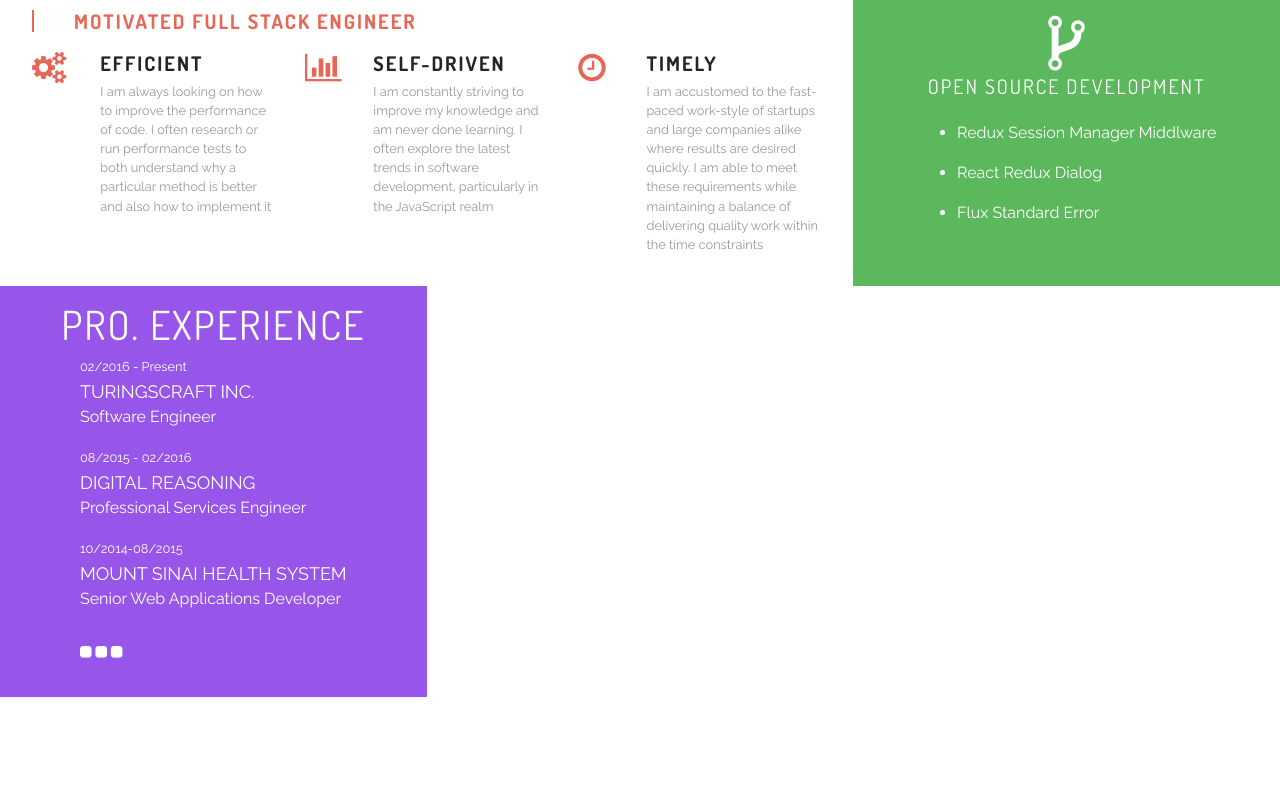
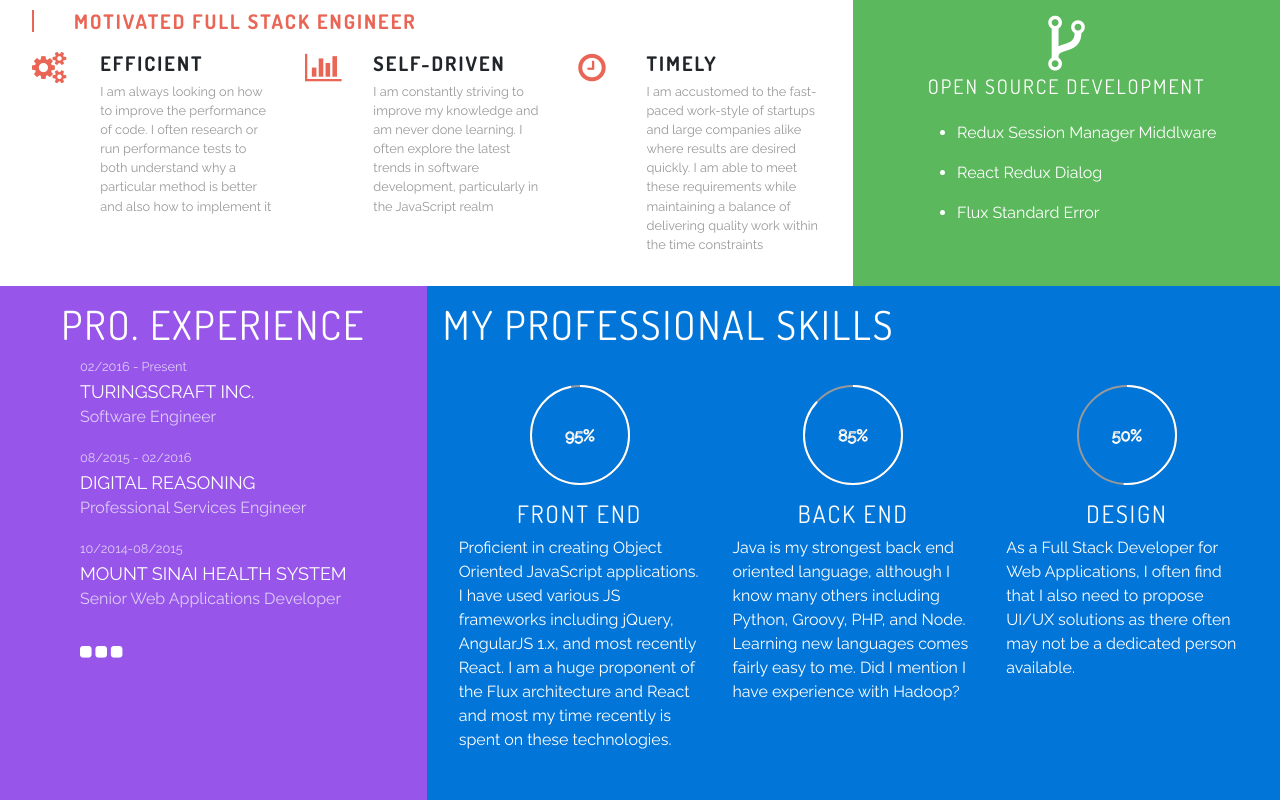
Before and after one commit to ssilve1989/ssilve1989.github.io, a React (Create React App) app: page / in a window 1280 px wide. Shown: the part 425-1225 px from the top of the page. Before the commit the page ends 1122 px from the top, so only its background shows below. Built offline with nearby package versions, Linux system fonts and the light colour scheme.

Commit message:
skills area

```diff
--- a/src/App.js
+++ b/src/App.js
@@ -6,7 +6,8 @@ import TextScroller from './components/TextScroller'
 import Spotlight from './components/Spotlight';
 import Navigation from './components/Navigation';
 import About from './components/About';
-import Experience from './components/Experience/index';
+import Experience from './components/Experience';
+import Skills from './components/Skills/index';
 import 'hover.css/css/hover.css'
 import './index.css';
 import './App.css'
@@ -26,6 +27,7 @@ class App extends Component {
 				         to="https://drive.google.com/open?id=0B-QjQxm8doHNeW0xUWVjWUE0V1E"
 				         target="_blank"
 				         title="Download Resume PDF"
+				         rel="noopener noreferrer"
 				/>
 				<TextBox className="HeaderBox position-area bg-light-gray"
 				         value={ this.getTextScroller() }
@@ -34,11 +36,13 @@ class App extends Component {
 				         icon="fa fa-4x fa-linkedin"
 				         to="https://www.linkedin.com/in/stevensilvestri"
 				         target="_blank"
+				         rel="noopener noreferrer"
 				/>
 				<Navigation className="nav-area"/>
 				<About className="about-me-area" />
 				<Spotlight className="spotlight-area bg-green" />
 				<Experience className="exp-area bg-purple" />
+				<Skills className="skills-area bg-blue" />
 			</div>
 		)
 	}
--- a/src/components/Experience/Experience.css
+++ b/src/components/Experience/Experience.css
@@ -2,9 +2,12 @@
 	display         : flex;
 	flex-flow       : column;
 	align-items     : center;
-	justify-content : center;
-	color           : #ffffff;
+	color           : hsla(0, 0%, 100%, 0.7);
 	padding         : 1em;
+}
+
+.Experience h1 {
+	color: #fff;
 }
 
 .Experience ul {
@@ -16,4 +19,5 @@
 .Experience ul li a {
 	display   : block;
 	font-size : 18px;
+	color: #fff;
 }
--- a/src/components/Experience/index.js
+++ b/src/components/Experience/index.js
@@ -9,19 +9,24 @@ const Experience = props => {
 			<ul class="career-list">
 				<li>
 					<small>02/2016 - Present</small>
-					<a href="http://www.turingscraft.com" target="_blank" class="text-uppercase">TuringsCraft Inc.</a>
+					<a href="http://www.turingscraft.com"
+					   target="_blank"
+					   class="text-uppercase"
+					   rel="noopener noreferrer">
+						TuringsCraft Inc.
+					</a>
 					<p>Software Engineer</p></li>
 				<li>
 					<small>08/2015 - 02/2016</small>
-					<a href="_blank" class="text-uppercase">Digital Reasoning</a><p>Professional Services Engineer</p>
+					<a href="http://www.digitalreasoning.com/" target="_blank" class="text-uppercase" rel="noopener noreferrer">Digital Reasoning</a><p>Professional Services Engineer</p>
 				</li>
 				<li>
 					<small>10/2014-08/2015</small>
-					<a href="https://www.mountsinaihealth.org" target="_blank" class="text-uppercase">Mount Sinai Health
+					<a href="https://www.mountsinaihealth.org" target="_blank" rel="noopener noreferrer" class="text-uppercase">Mount Sinai Health
 						System</a><p>Senior Web Applications Developer</p></li>
 				<li>
 					<a href="/career">
-						<i class="fa fa-3x fa-ellipsis-h" aria-hidden="true" />
+						<i className="fa fa-3x fa-ellipsis-h" aria-hidden="true" />
 					</a>
 				</li>
 			</ul>
--- /dev/null
+++ b/src/components/ProgressCircle/ProgressCircle.css
@@ -0,0 +1,15 @@
+.Circle {
+	fill: none;
+}
+
+.circle-fg {
+	stroke: #999;
+}
+
+.circle-bg {
+	stroke: #fff;
+}
+
+.circle-text {
+	stroke:#fff;
+}
--- /dev/null
+++ b/src/components/ProgressCircle/ProgressCircle.js
@@ -0,0 +1,48 @@
+import React from 'react';
+import PropTypes from 'prop-types';
+import './ProgressCircle.css';
+
+const ProgressCircle = props => {
+	const { progress, radius, strokeWidth } = props;
+	const dashArray    = radius * Math.PI * 2;
+	const dashOffset = dashArray - dashArray * progress / 100;
+	return (
+		<svg className="ProgressCircle"
+		     width={ 100 }
+		     height={ 100 }
+		     viewBox="0 0 100 100"
+		>
+			<circle className="Circle circle-fg"
+			        cx={ radius }
+			        cy={ radius }
+			        r={ radius - 1}
+			        strokeWidth={ `${strokeWidth}px` }
+			/>
+			<circle className="Circle circle-bg"
+			        cx={ radius }
+			        cy={ radius }
+			        r={ radius - 1}
+			        strokeDasharray={ dashArray }
+			        strokeDashoffset={ dashOffset }
+			        strokeWidth={ `${strokeWidth}px` }
+			        transform="rotate(-90 50 50)"
+			/>
+			<text className="circle-text" x={ radius } y={ radius } dy=".4em" textAnchor="middle">
+			      { props.text }
+			</text>
+		</svg>
+	)
+}
+
+ProgressCircle.propTypes = {
+	progress: PropTypes.number.isRequired,
+	text    : PropTypes.string.isRequired,
+	radius  : PropTypes.number
+}
+
+ProgressCircle.defaultProps = {
+	radius     : 50,
+	strokeWidth: 2
+}
+
+export default ProgressCircle;
--- /dev/null
+++ b/src/components/Skills/Skill.css
@@ -0,0 +1,8 @@
+.ProgressCircle {
+	margin-bottom: 1em;
+	color: #fff;
+}
+
+.Skill {
+	padding: 1em;
+}
--- /dev/null
+++ b/src/components/Skills/Skill.js
@@ -0,0 +1,23 @@
+import React from 'react';
+import PropTypes from 'prop-types';
+import './Skill.css';
+import ProgressCircle from '../ProgressCircle/ProgressCircle';
+
+const Skill = props => {
+	const className            = `${props.className || ''} Skill`;
+	const { skill, knowledge } = props;
+	return (
+		<div className={ className }>
+			<ProgressCircle progress={ knowledge } text={ `${knowledge}%` }/>
+			<h4>{ skill }</h4>
+			{ props.children }
+		</div>
+	)
+}
+
+Skill.propTypes = {
+	knowledge: PropTypes.number,
+	skill    : PropTypes.string.isRequired
+}
+
+export default Skill;
--- /dev/null
+++ b/src/components/Skills/Skills.css
@@ -0,0 +1,31 @@
+.Skills {
+	display               : grid;
+	grid-template-columns : 1fr 1fr 1fr;
+	grid-template-rows    : auto;
+	grid-row-gap          : 15px;
+	grid-template-areas   : "header header header" "skill1 skill2 skill3";
+	color                 : #ffffff;
+	padding               : 1em;
+}
+
+.Skill {
+	display     : flex;
+	flex-flow   : column;
+	align-items : center;
+}
+
+.Experience-header {
+	grid-area : header;
+}
+
+.skill-1 {
+	grid-area : skill1
+}
+
+.skill-2 {
+	grid-area : skill2;
+}
+
+.skill-3 {
+	grid-area : skill3;
+}
--- /dev/null
+++ b/src/components/Skills/index.js
@@ -0,0 +1,34 @@
+import React from 'react';
+import Skill from './Skill';
+import './Skills.css';
+
+const Skills = props => {
+	const className = `${props.className || ''} Skills`;
+	return (
+		<section className={ className }>
+			<h1 className="Experience-header">My Professional Skills</h1>
+			<Skill className="Skill skill-1" knowledge={ 95 } skill="Front End">
+				<p>
+					Proficient in creating Object Oriented JavaScript applications. I have used various JS frameworks
+					including jQuery, AngularJS 1.x, and most recently React. I am a huge proponent of the Flux
+					architecture and React and most my time recently is spent on these technologies.
+				</p>
+			</Skill>
+			<Skill className="Skill skill-2" knowledge={ 85 } skill="Back End">
+				<p>
+					Java is my strongest back end oriented language, although I know many others including Python,
+					Groovy, PHP, and Node. Learning new languages comes fairly easy to me. Did I mention I have
+					experience with Hadoop?
+				</p>
+			</Skill>
+			<Skill className="Skill skill-3" knowledge={ 50 } skill="Design">
+				<p>
+					As a Full Stack Developer for Web Applications, I often find that I also need to propose UI/UX
+					solutions as there often may not be a dedicated person available.
+				</p>
+			</Skill>
+		</section>
+	)
+}
+
+export default Skills;
```
